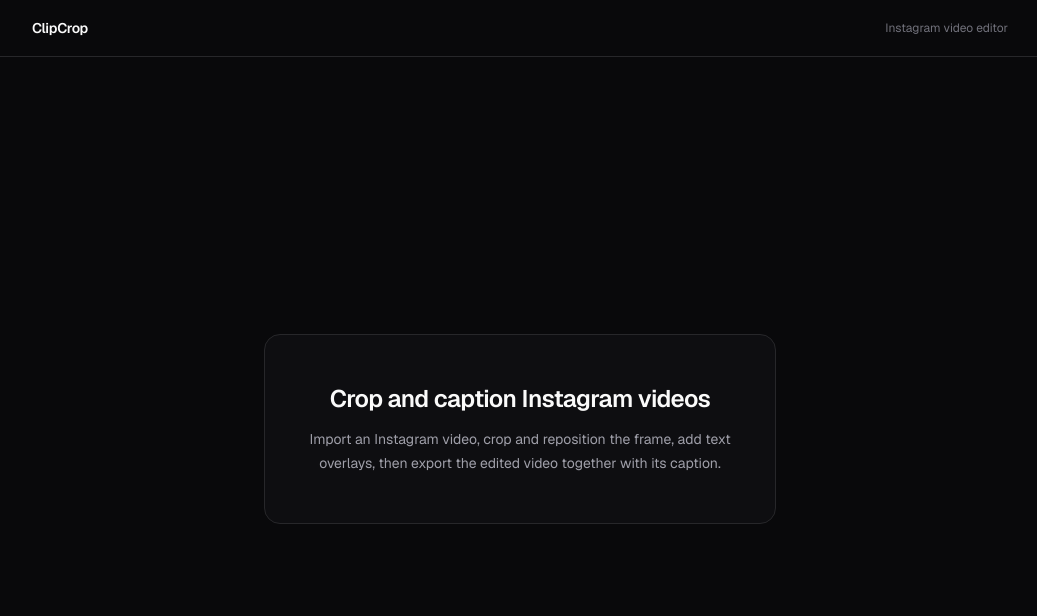
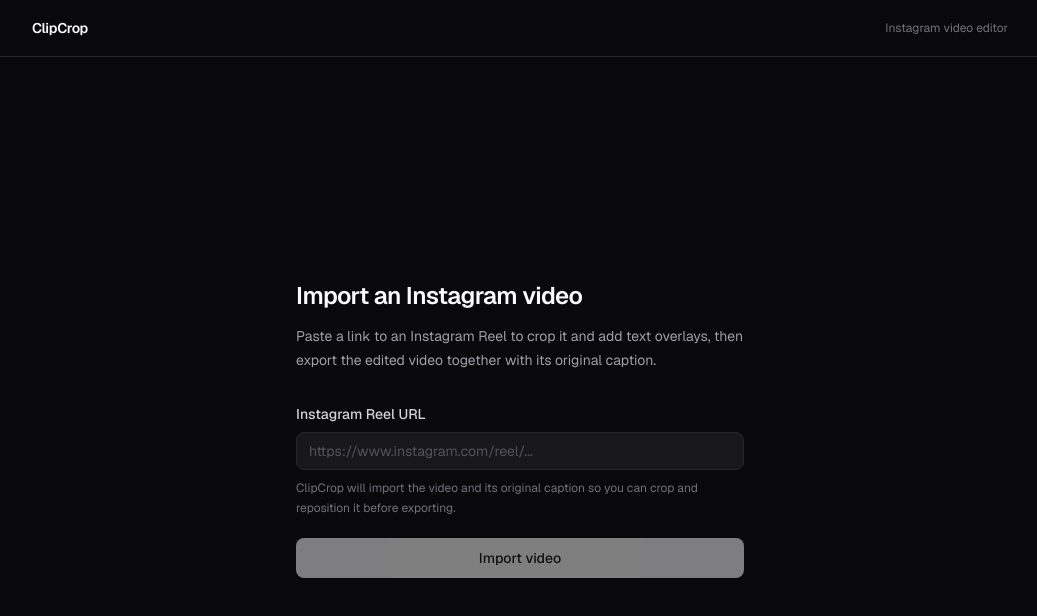
Before and after one commit to benedicti0n/instaclip-editor, a Next.js app: page / in a window 1280 px wide. Shown: the top 616 px of the page, without its empty margins (120-1157 px from the left). Built offline with nearby package versions, Linux system fonts and the light colour scheme.

Commit message:
feat(import): add Instagram URL import screen

```diff
--- a/src/app/page.tsx
+++ b/src/app/page.tsx
@@ -1,15 +1,18 @@
+import { InstagramImportForm } from "@/components/import/instagram-import-form";
+
 export default function Home() {
   return (
     <main className="flex flex-1 items-center justify-center px-6 py-16">
-      <section className="w-full max-w-lg rounded-2xl border border-zinc-800 bg-zinc-900/40 px-8 py-12 text-center">
+      <div className="w-full max-w-md">
         <h1 className="text-2xl font-semibold tracking-tight text-zinc-50">
-          Crop and caption Instagram videos
+          Import an Instagram video
         </h1>
         <p className="mt-3 text-sm leading-6 text-zinc-400">
-          Import an Instagram video, crop and reposition the frame, add text
-          overlays, then export the edited video together with its caption.
+          Paste a link to an Instagram Reel to crop it and add text overlays,
+          then export the edited video together with its original caption.
         </p>
-      </section>
+        <InstagramImportForm />
+      </div>
     </main>
   );
 }
--- /dev/null
+++ b/src/components/import/instagram-import-form.tsx
@@ -0,0 +1,46 @@
+"use client";
+
+import { useState, type FormEvent } from "react";
+
+export function InstagramImportForm() {
+  const [url, setUrl] = useState("");
+  const canImport = url.trim().length > 0;
+
+  function handleSubmit(event: FormEvent<HTMLFormElement>) {
+    event.preventDefault();
+  }
+
+  return (
+    <form className="mt-8" onSubmit={handleSubmit}>
+      <label
+        htmlFor="instagram-url"
+        className="block text-sm font-medium text-zinc-300"
+      >
+        Instagram Reel URL
+      </label>
+      <input
+        id="instagram-url"
+        name="instagramUrl"
+        type="url"
+        inputMode="url"
+        autoComplete="off"
+        spellCheck={false}
+        placeholder="https://www.instagram.com/reel/..."
+        value={url}
+        onChange={(event) => setUrl(event.target.value)}
+        className="mt-2 block w-full rounded-lg border border-zinc-800 bg-zinc-900 px-3 py-2 text-sm text-zinc-100 placeholder:text-zinc-600 focus-visible:border-zinc-600 focus-visible:outline-2 focus-visible:outline-offset-2 focus-visible:outline-zinc-500"
+      />
+      <p className="mt-2 text-xs leading-5 text-zinc-500">
+        ClipCrop will import the video and its original caption so you can crop
+        and reposition it before exporting.
+      </p>
+      <button
+        type="submit"
+        disabled={!canImport}
+        className="mt-5 inline-flex h-10 w-full items-center justify-center rounded-lg bg-zinc-100 px-4 text-sm font-medium text-zinc-900 transition-colors hover:bg-white focus-visible:outline-2 focus-visible:outline-offset-2 focus-visible:outline-zinc-100 disabled:cursor-not-allowed disabled:opacity-50"
+      >
+        Import video
+      </button>
+    </form>
+  );
+}
```
